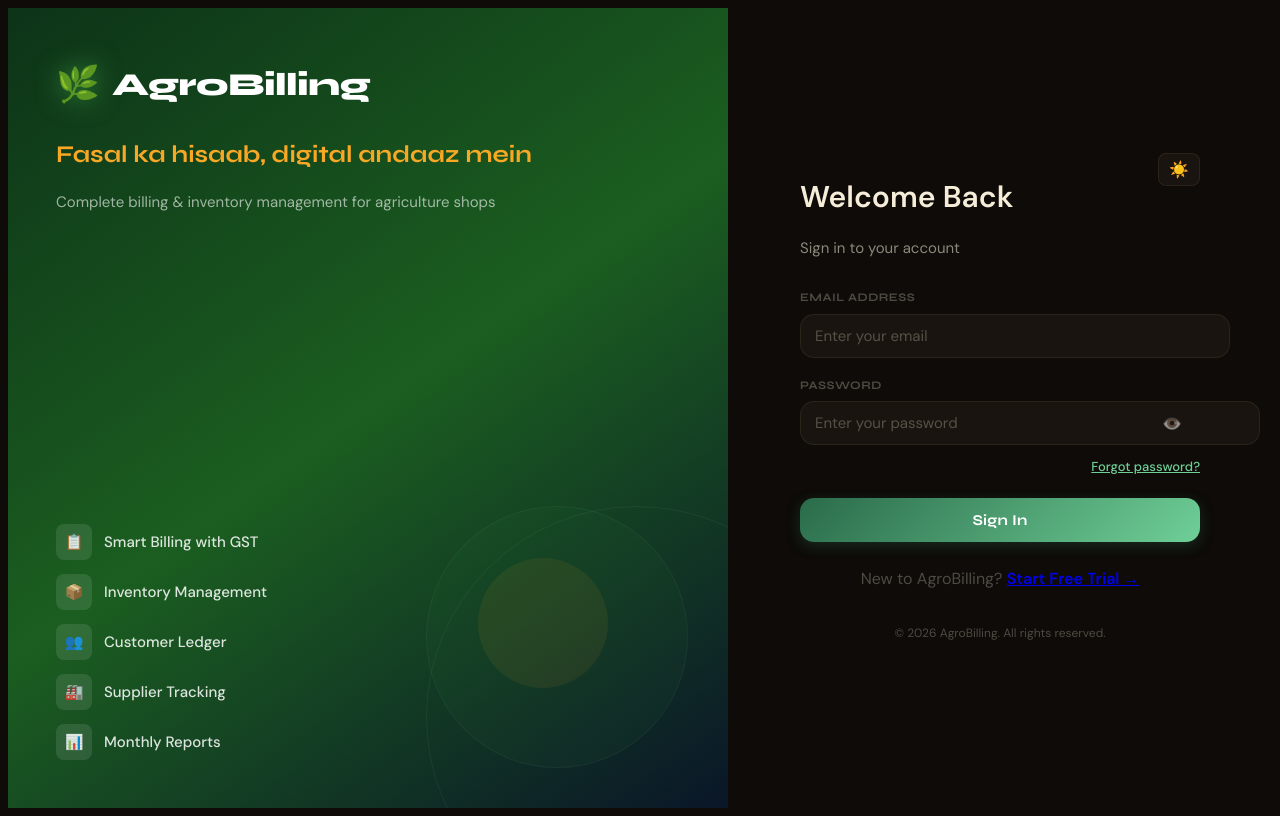
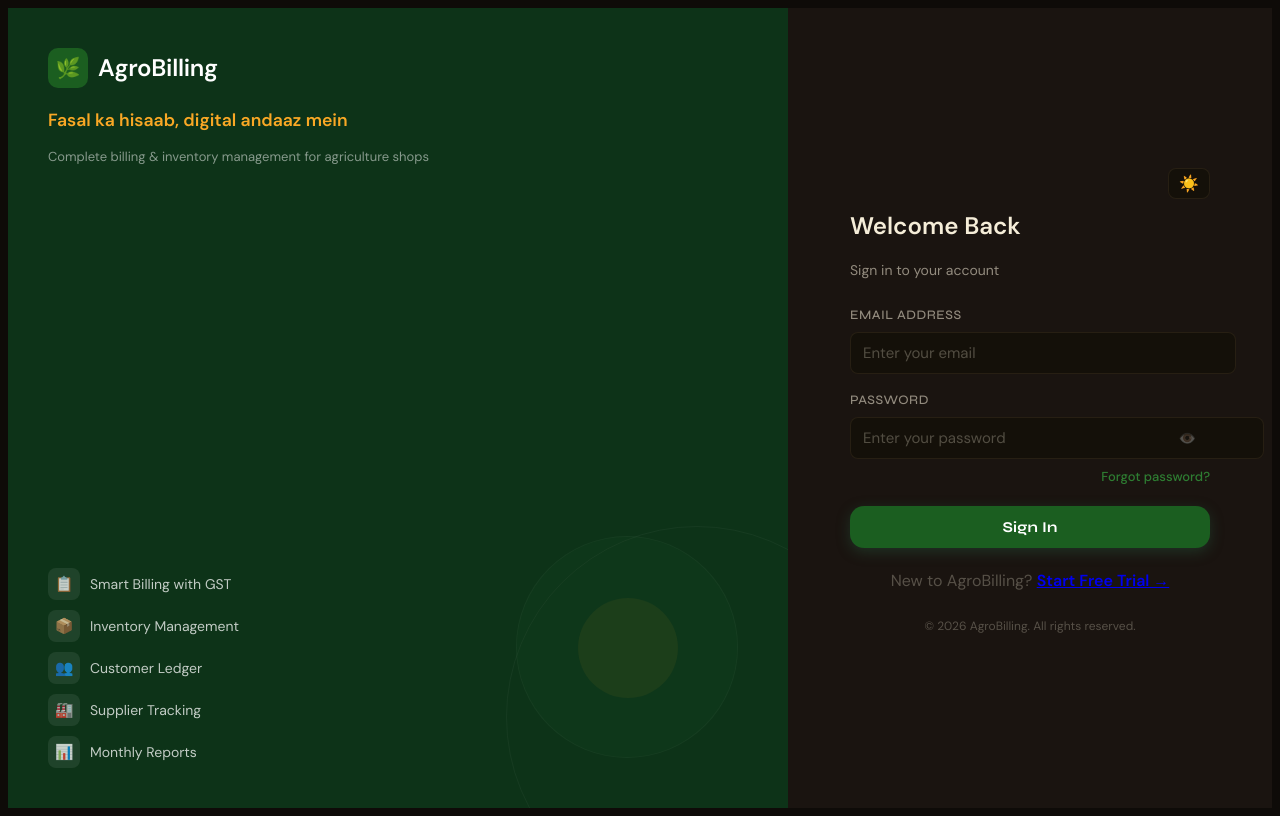
Before and after one commit to mukesh7ed4/AgroBillling, an Angular app in the folder AgroBilling.Client/: page /auth/login in a window 1280 px wide. Built offline with nearby package versions, Linux system fonts and the light colour scheme.

Commit message:
login css

```diff
--- a/AgroBilling.Client/src/app/features/auth/login/login.component.scss
+++ b/AgroBilling.Client/src/app/features/auth/login/login.component.scss
@@ -6,172 +6,260 @@
 
 .login-left {
   flex: 1;
-    background: linear-gradient(145deg, #0D3318 0%, #1B5E20 50%, #0A1628 100%);
-    padding: 48px;
+  background: #0D3318;
+  padding: 40px;
   display: flex;
   flex-direction: column;
   justify-content: space-between;
   position: relative;
   overflow: hidden;
+
   @media (max-width: 900px) { display: none; }
 }
 
 .brand-logo {
   display: flex;
   align-items: center;
-    gap: 12px;
-    margin-bottom: 16px;
+  gap: 10px;
+  margin-bottom: 12px;
 }
-  .logo-leaf { font-size: 2.2rem; filter: drop-shadow(0 0 12px rgba(67,160,71,0.7)); }
+
+.logo-leaf {
+  width: 40px;
+  height: 40px;
+  background: #1B5E20;
+  border-radius: 10px;
+  display: flex;
+  align-items: center;
+  justify-content: center;
+  font-size: 20px;
+}
+
 .logo-text {
-    font-family: var(--font-display);
-    font-size: 2rem;
-    font-weight: 800;
-    color: #fff;
-    letter-spacing: -0.5px;
-  }
-  .brand-tagline {
-    font-family: var(--font-display);
   font-size: 1.5rem;
   font-weight: 700;
+  color: #fff;
+  letter-spacing: -0.3px;
+}
+
+.brand-tagline {
+  font-size: 1.1rem;
+  font-weight: 600;
   color: #F9A825;
-    margin-bottom: 8px;
+  margin-bottom: 6px;
 }
-  .brand-sub { color: rgba(255,255,255,0.6); font-size: 0.9375rem; }
+
+.brand-sub {
+  color: rgba(255,255,255,0.5);
+  font-size: 0.8125rem;
+  line-height: 1.5;
+}
 
 .features-list {
   display: flex;
   flex-direction: column;
-    gap: 14px;
-    position: relative; z-index: 2;
+  gap: 10px;
+  position: relative;
+  z-index: 2;
 }
+
 .feat-item {
   display: flex;
   align-items: center;
-    gap: 12px;
-    color: rgba(255,255,255,0.85);
-    font-size: 0.9375rem;
-    font-weight: 500;
+  gap: 10px;
+  color: rgba(255,255,255,0.75);
+  font-size: 0.875rem;
 }
+
 .feat-icon {
-    width: 36px; height: 36px;
-    background: rgba(255,255,255,0.1);
+  width: 32px;
+  height: 32px;
+  background: rgba(255,255,255,0.08);
   border-radius: 8px;
-    display: flex; align-items: center; justify-content: center;
+  display: flex;
+  align-items: center;
+  justify-content: center;
+  font-size: 15px;
+  flex-shrink: 0;
 }
 
 .art-circles { position: absolute; inset: 0; pointer-events: none; }
 .art-circle { position: absolute; border-radius: 50%; }
-  .c1 { width: 420px; height: 420px; bottom: -120px; right: -120px; border: 1px solid rgba(255,255,255,0.05); }
-  .c2 { width: 260px; height: 260px; bottom: 40px; right: 40px; background: rgba(67,160,71,0.05); border: 1px solid rgba(255,255,255,0.04); }
-  .c3 { width: 130px; height: 130px; bottom: 120px; right: 120px; background: rgba(249,168,37,0.07); }
+.c1 { width: 380px; height: 380px; bottom: -100px; right: -100px; border: 1px solid rgba(255,255,255,0.04); }
+.c2 { width: 220px; height: 220px; bottom: 50px; right: 50px; background: rgba(67,160,71,0.04); border: 1px solid rgba(255,255,255,0.03); }
+.c3 { width: 100px; height: 100px; bottom: 110px; right: 110px; background: rgba(249,168,37,0.06); }
 
 .login-right {
-    width: 480px;
+  width: 420px;
   display: flex;
   align-items: center;
   justify-content: center;
   padding: 32px;
+  background: var(--card);
+
   @media (max-width: 900px) { width: 100%; }
 }
 
 .login-card {
   width: 100%;
-    max-width: 400px;
-    position: relative;
+  max-width: 360px;
 }
 
 .theme-toggle {
-    position: absolute;
-    top: -8px; right: 0;
-    background: var(--card);
+  float: right;
+  background: var(--surface);
   border: 1px solid var(--border);
   border-radius: 8px;
-    padding: 6px 10px;
+  padding: 5px 10px;
   cursor: pointer;
   font-size: 1rem;
-    transition: all 0.2s;
-    &:hover { border-color: var(--green-500); }
+  margin-bottom: 8px;
 }
 
 .login-title {
-    font-size: 1.875rem;
-    font-weight: 800;
-    margin-bottom: 6px;
-    margin-top: 12px;
+  font-size: 1.5rem;
+  font-weight: 700;
+  margin-bottom: 4px;
+  margin-top: 8px;
+  clear: both;
 }
+
 .login-subtitle {
   color: var(--text-2);
-    font-size: 0.9375rem;
-    margin-bottom: 28px;
+  font-size: 0.875rem;
+  margin-bottom: 24px;
 }
 
+// ── Role tabs ──────────────────────────────────────
 .role-tabs {
   display: flex;
   background: var(--surface);
   border: 1px solid var(--border);
-    border-radius: var(--radius-md);
-    padding: 4px;
-    gap: 4px;
-    margin-bottom: 24px;
+  border-radius: 10px;
+  padding: 3px;
+  gap: 3px;
+  margin-bottom: 22px;
 }
+
 .role-tab {
   flex: 1;
   display: flex;
   align-items: center;
   justify-content: center;
-    gap: 8px;
-    padding: 9px;
+  gap: 6px;
+  padding: 8px;
   border-radius: 8px;
   border: none;
   background: transparent;
   color: var(--text-2);
-    font-family: var(--font-display);
-    font-weight: 600;
-    font-size: 0.875rem;
+  font-weight: 500;
+  font-size: 0.8125rem;
   cursor: pointer;
-    transition: all 0.2s;
+  transition: all 0.15s;
+
   &.active {
-      background: var(--green-700);
+    background: #1B5E20;
     color: #fff;
-      box-shadow: 0 2px 10px rgba(46,125,50,0.4);
   }
-    &:not(.active):hover { background: var(--hover-bg); color: var(--text-1); }
+
+  &:not(.active):hover {
+    background: var(--hover-bg);
+    color: var(--text-1);
+  }
+}
+
+// ── Form fields ────────────────────────────────────
+.form-group { margin-bottom: 16px; }
+
+.form-label {
+  display: block;
+  font-size: 0.8125rem;
+  font-weight: 500;
+  color: var(--text-2);
+  margin-bottom: 6px;
+}
+
+.form-control {
+  width: 100%;
+  height: 40px;
+  padding: 0 12px;
+  border: 1px solid var(--border);
+  border-radius: 8px;
+  background: var(--surface);
+  color: var(--text-1);
+  font-size: 0.9375rem;
+  outline: none;
+  transition: border-color 0.15s, box-shadow 0.15s;
+
+  &:focus {
+    border-color: #2E7D32;
+    box-shadow: 0 0 0 3px rgba(46,125,50,0.12);
+  }
+
+  &.is-invalid { border-color: var(--red-400); }
+
+  &::placeholder { color: var(--text-3); }
 }
 
 .password-field { position: relative; }
-  .password-field .form-control { padding-right: 44px; }
+.password-field .form-control { padding-right: 40px; }
+
 .pass-toggle {
   position: absolute;
-    right: 12px; top: 50%;
+  right: 10px;
+  top: 50%;
   transform: translateY(-50%);
-    background: none; border: none;
-    cursor: pointer; font-size: 1rem;
-    color: var(--text-2);
+  background: none;
+  border: none;
+  cursor: pointer;
+  font-size: 14px;
+  color: var(--text-3);
+  padding: 4px;
 }
 
 .form-row-end {
   display: flex;
   justify-content: flex-end;
-    margin-bottom: 20px;
-    margin-top: -6px;
+  margin-top: -8px;
+  margin-bottom: 18px;
 }
-  .forgot-link { font-size: 0.8125rem; color: var(--green-400); font-weight: 500; }
 
-  .login-btn { justify-content: center; }
+.forgot-link {
+  font-size: 0.8125rem;
+  color: #2E7D32;
+  font-weight: 500;
+  text-decoration: none;
+}
+
+// ── Submit btn ─────────────────────────────────────
+.login-btn {
+  justify-content: center;
+  background: #1B5E20 !important;
+  border-color: #1B5E20 !important;
+  height: 42px;
+
+  &:hover { background: #2E7D32 !important; }
+}
 
 .btn-spinner {
-    width: 16px; height: 16px;
+  width: 15px;
+  height: 15px;
   border: 2px solid rgba(255,255,255,0.3);
   border-top-color: #fff;
   border-radius: 50%;
   animation: spin 0.6s linear infinite;
   display: inline-block;
+  margin-right: 8px;
 }
+
+@keyframes spin { to { transform: rotate(360deg); } }
+
+// ── Footer ─────────────────────────────────────────
+.signup-link { margin-top: 20px; }
 
 .login-footer {
   text-align: center;
   color: var(--text-3);
   font-size: 0.75rem;
-    margin-top: 32px;
+  margin-top: 24px;
 }
```
Lines whose indentation alone changed are shown as unchanged.
